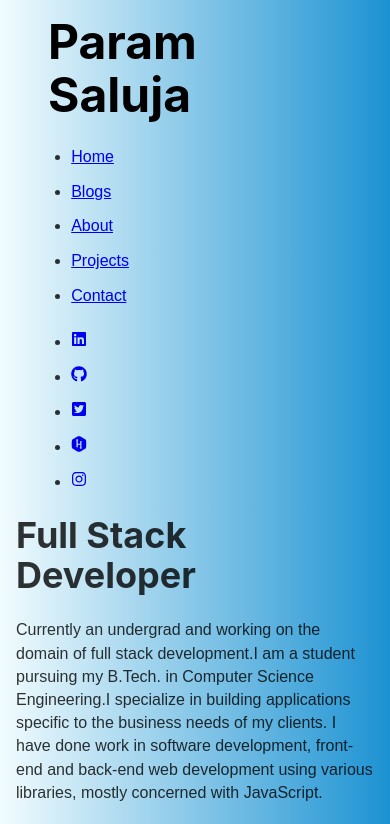
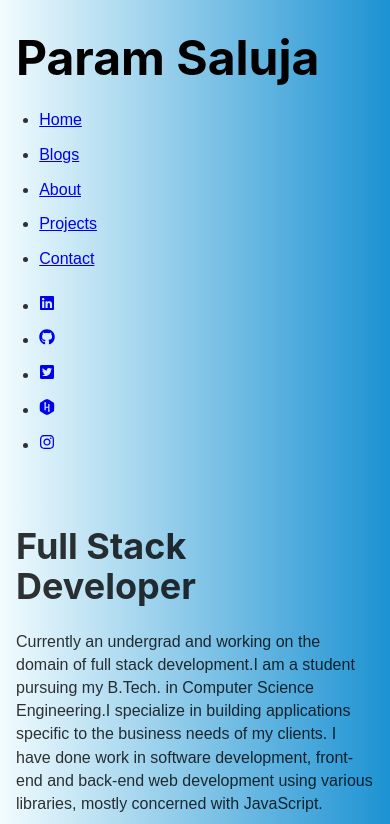
Before and after one commit to salujaparam/gatsby-blog, a Gatsby site: page / in a window 390 px wide. Shown: the top 824 px of the page. Built offline with nearby package versions, Linux system fonts and the light colour scheme; Gatsby itself is replaced by a stand-in of ours.

Commit message:
edited header styles

```diff
--- a/src/components/header.module.scss
+++ b/src/components/header.module.scss
@@ -60,8 +60,11 @@
   }
 }
 
-@media screen and (max-width: 800px) {
-  .header {
-    padding: 0 2rem;
+@media only screen and (max-width: 600px) {
+  .nav-social-list {
+    display: none;
+  }
+  .nav-main-list {
+    display: inline;
   }
 }
```
